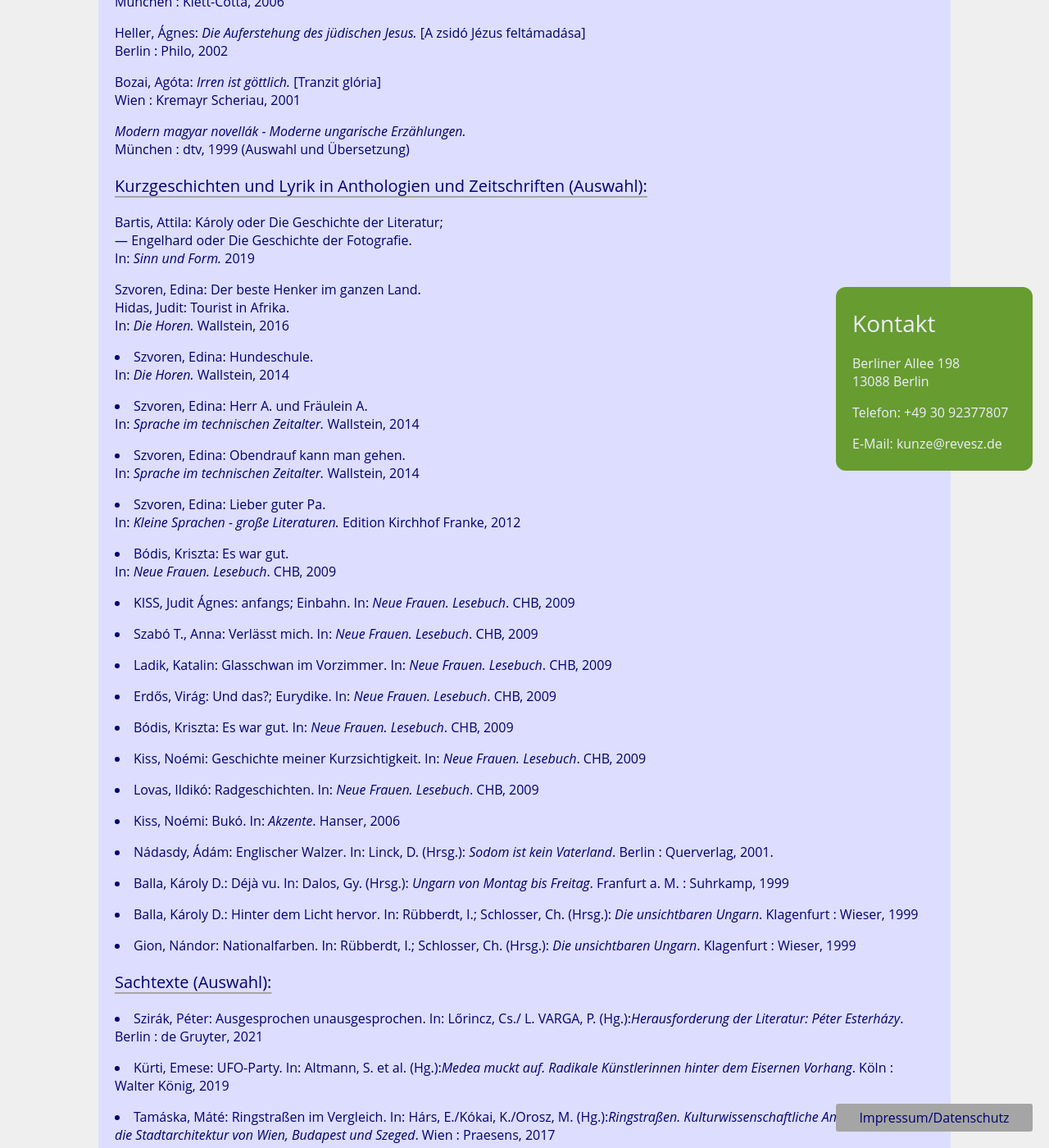
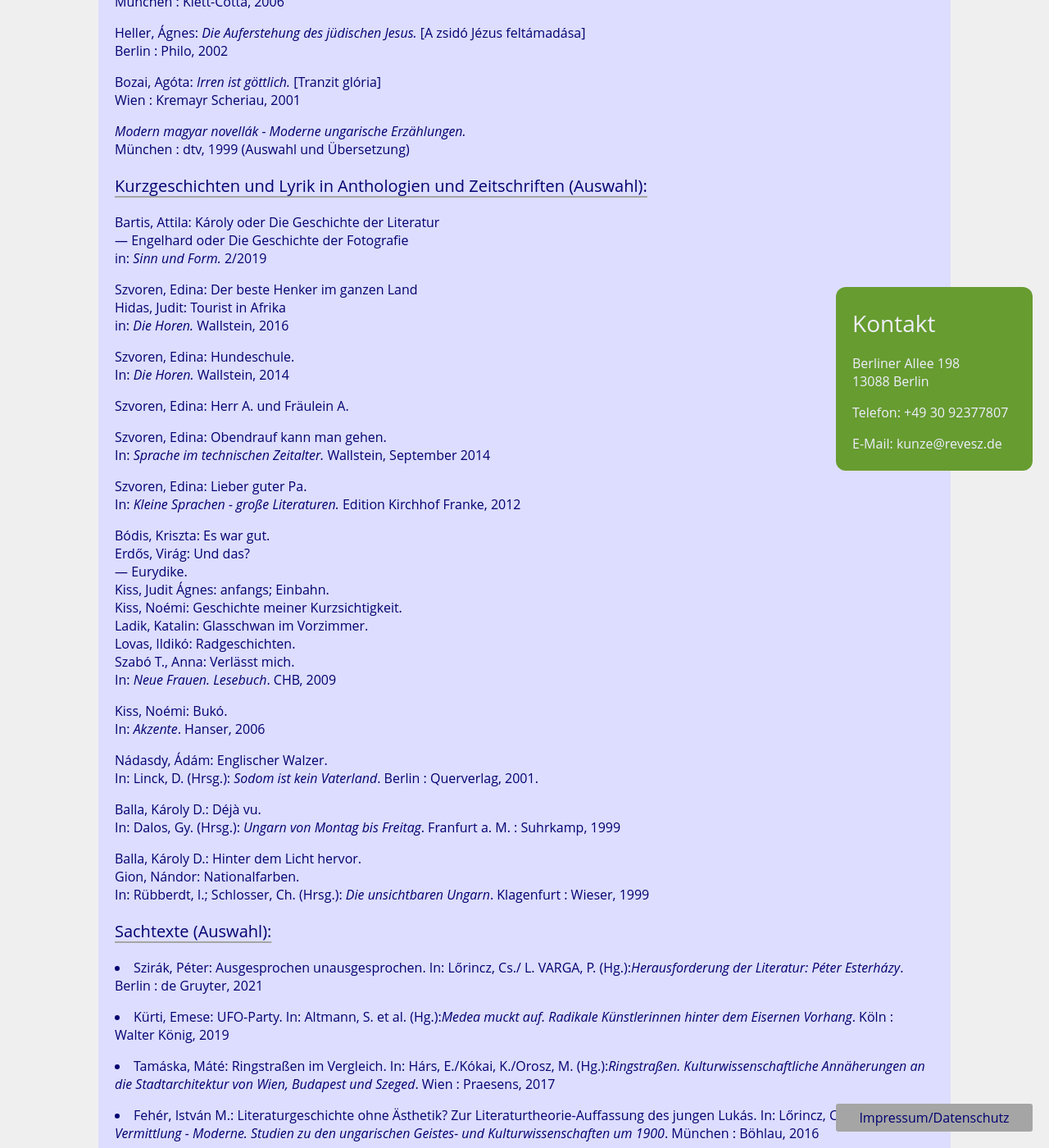
Before and after one commit to rixx/revesz.de, a Jekyll site: the page built from publikationen.md, in a window 1280 px wide and 1400 px high, scrolled down 1367 px. Shown: the whole window at 82% size. Built offline with Jekyll 4.4.1, drawn with Linux system fonts in a browser that asks for light colours.

Commit message:
Update publikationen.md

```diff
--- a/publikationen.md
+++ b/publikationen.md
@@ -6,7 +6,7 @@ title: publikationen
 <h1>Übersetzungen</h1>
 
 <h3>Bücher</h3>
-Berkovits, György: <span style="font-style:italic">Die hundertjährige Tänzerin.</span> [A százéves táncosnő] <br>München : Schenk, erscheint demnächst
+<p>Berkovits, György: <span style="font-style:italic">Die hundertjährige Tänzerin.</span> [A százéves táncosnő] <br>München : Schenk, erscheint demnächst
 <p>Papp, Sándor Zsigmond: <span style="font-style:italic">Der süße Betrug des Lebens.</span> [Semmi kis életek] <br>München : Heyne, 2019
 <p>Berg, Judit: <span style="font-style:italic">Rumini.</span> [Rumini] <br>Create Space Independent Publishing, 2016
 <p>Márai, Sándor: <span style="font-style:italic">Die Eifersüchtigen.</span> [Féltékenyek] <br>München : Piper, 2015
@@ -28,26 +28,34 @@ Berkovits, György: <span style="font-style:italic">Die hundertjährige Tänzeri
 <p>
 
 <h3>Kurzgeschichten und Lyrik in Anthologien und Zeitschriften (Auswahl):</h3>
-Bartis, Attila: Károly oder Die Geschichte der Literatur; <br>— Engelhard oder Die Geschichte der Fotografie. <br>In: <span style="font-style:italic;">Sinn und Form. </span> 2019
-<p>Szvoren, Edina: Der beste Henker im ganzen Land. <br>
-Hidas, Judit: Tourist in Afrika. <br>In: <span style="font-style:italic;">Die Horen. </span> Wallstein, 2016
-<p><li>Szvoren, Edina: Hundeschule. <br>In: <span style="font-style:italic;">Die Horen. </span> Wallstein, 2014</li>
-<p><li>Szvoren, Edina: Herr A. und Fräulein A. <br>In: <span style="font-style:italic;">Sprache im technischen Zeitalter. </span> Wallstein, 2014</li>
-<p><li>Szvoren, Edina: Obendrauf kann man gehen. <br>In: <span style="font-style:italic;">Sprache im technischen Zeitalter. </span> Wallstein, 2014</li>
-<p><li>Szvoren, Edina: Lieber guter Pa. <br>In: <span style="font-style:italic;">Kleine Sprachen - große Literaturen. </span> Edition Kirchhof  Franke, 2012</li>
-<p><li>Bódis, Kriszta: Es war gut. <br>In: <span style="font-style:italic;">Neue Frauen. Lesebuch</span>. CHB, 2009</li>
-<p><li>KISS, Judit Ágnes: anfangs; Einbahn. In: <span style="font-style:italic;">Neue Frauen. Lesebuch</span>. CHB, 2009</li>
-<p><li>Szabó T., Anna: Verlässt mich. In: <span style="font-style:italic;">Neue Frauen. Lesebuch</span>. CHB, 2009</li>
-<p><li>Ladik, Katalin: Glasschwan im Vorzimmer. In: <span style="font-style:italic;">Neue Frauen. Lesebuch</span>. CHB, 2009</li>
-<p><li>Erdős, Virág: Und das?; Eurydike. In: <span style="font-style:italic;">Neue Frauen. Lesebuch</span>. CHB, 2009</li>
-<p><li>Bódis, Kriszta: Es war gut. In: <span style="font-style:italic;">Neue Frauen. Lesebuch</span>. CHB, 2009</li>
-<p><li>Kiss, Noémi: Geschichte meiner Kurzsichtigkeit. In: <span style="font-style:italic;">Neue Frauen. Lesebuch</span>. CHB, 2009</li>
-<p><li>Lovas, Ildikó: Radgeschichten. In: <span style="font-style:italic;">Neue Frauen. Lesebuch</span>. CHB, 2009</li>
-<p><li>Kiss, Noémi: Bukó. In: <span style="font-style:italic;">Akzente</span>. Hanser, 2006</li>
-<p><li>Nádasdy, Ádám: Englischer Walzer. In: Linck, D. (Hrsg.): <span style="font-style:italic;">Sodom ist kein Vaterland</span>. Berlin : Querverlag, 2001.</li>
-<p><li>Balla, Károly D.: Déjà vu. In: Dalos, Gy. (Hrsg.): <span style="font-style:italic;">Ungarn von Montag bis Freitag</span>. Franfurt a. M. : Suhrkamp, 1999</li>
-<p><li>Balla, Károly D.: Hinter dem Licht hervor. In: Rübberdt, I.; Schlosser, Ch. (Hrsg.): <span style="font-style:italic;">Die unsichtbaren Ungarn</span>. Klagenfurt : Wieser, 1999</li>
-<p><li>Gion, Nándor: Nationalfarben. In: Rübberdt, I.; Schlosser, Ch. (Hrsg.): <span style="font-style:italic;">Die unsichtbaren Ungarn</span>. Klagenfurt : Wieser, 1999</li>
+<p>Bartis, Attila: Károly oder Die Geschichte der Literatur <br>— Engelhard oder Die Geschichte der Fotografie <br>in: <span style="font-style:italic;">Sinn und Form. </span> 2/2019
+<p>Szvoren, Edina: Der beste Henker im ganzen Land <br>
+Hidas, Judit: Tourist in Afrika <br>
+  in: <span style="font-style:italic;">Die Horen. </span> Wallstein, 2016
+<p>Szvoren, Edina: Hundeschule. <br>In: <span style="font-style:italic;">Die Horen. </span> Wallstein, 2014
+<p>Szvoren, Edina: Herr A. und Fräulein A. <br>
+<p>Szvoren, Edina: Obendrauf kann man gehen. <br>
+  In: <span style="font-style:italic;">Sprache im technischen Zeitalter. </span> Wallstein, September 2014
+<p>Szvoren, Edina: Lieber guter Pa. <br>
+  In: <span style="font-style:italic;">Kleine Sprachen - große Literaturen. </span> Edition Kirchhof  Franke, 2012
+<p>Bódis, Kriszta: Es war gut. <br>
+  Erdős, Virág: Und das?  <br>
+  — Eurydike. <br>
+  Kiss, Judit Ágnes: anfangs; Einbahn. <br>
+  Kiss, Noémi: Geschichte meiner Kurzsichtigkeit. <br>
+  Ladik, Katalin: Glasschwan im Vorzimmer. <br>
+  Lovas, Ildikó: Radgeschichten. <br>
+  Szabó T., Anna: Verlässt mich. <br>
+  In: <span style="font-style:italic;">Neue Frauen. Lesebuch</span>. CHB, 2009
+<p>Kiss, Noémi: Bukó. <br>
+  In: <span style="font-style:italic;">Akzente</span>. Hanser, 2006
+<p>Nádasdy, Ádám: Englischer Walzer. <br>
+  In: Linck, D. (Hrsg.): <span style="font-style:italic;">Sodom ist kein Vaterland</span>. Berlin : Querverlag, 2001.
+<p>Balla, Károly D.: Déjà vu. <br>
+  In: Dalos, Gy. (Hrsg.): <span style="font-style:italic;">Ungarn von Montag bis Freitag</span>. Franfurt a. M. : Suhrkamp, 1999
+<p>Balla, Károly D.: Hinter dem Licht hervor. <br>
+  Gion, Nándor: Nationalfarben. <br>
+  In: Rübberdt, I.; Schlosser, Ch. (Hrsg.): <span style="font-style:italic;">Die unsichtbaren Ungarn</span>. Klagenfurt : Wieser, 1999
 <p>
 
 <h3>Sachtexte (Auswahl):</h3>
```
